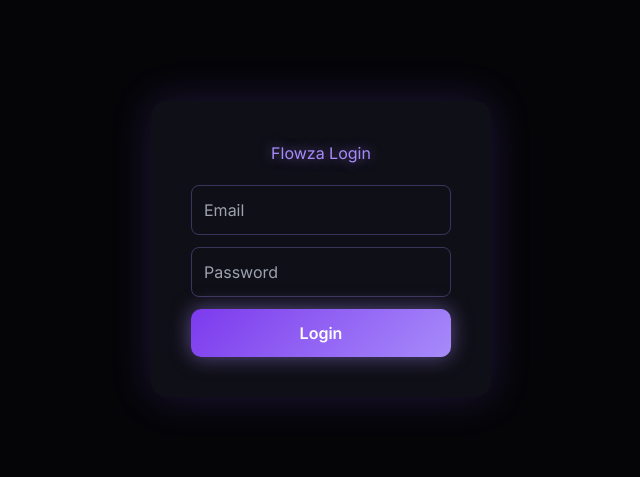
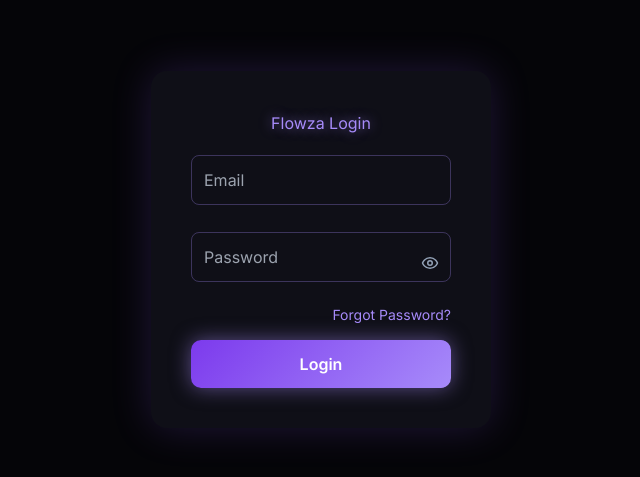
Before and after one commit to fedevelvarde08-code/flowza, a Next.js app: page /login in a window 1280 px wide. Shown: the part 151-628 px from the top of the page, without its empty margins (319-959 px from the left). Built offline with nearby package versions, Linux system fonts and the light colour scheme; no server answers.

Commit message:
add forget password and eyebutton

```diff
--- a/app/(dashboard)/dashboard/overview/page.tsx
+++ b/app/(dashboard)/dashboard/overview/page.tsx
@@ -3,18 +3,8 @@
 import { useEffect, useMemo, useState } from "react";
 import Link from "next/link";
 import {
-  ArrowDown,
-  ArrowUp,
-  BarChart3,
-  Calendar,
-  ChevronDown,
-  Download,
-  IndianRupee,
-  Info,
-  RefreshCcw,
-  Wallet,
-  Clock3,
-  Percent,
+  ArrowDown, ArrowUp, BarChart3, Calendar, ChevronDown, Download,
+  IndianRupee, Info, RefreshCcw, Wallet, Clock3, Percent,
 } from "lucide-react";
 import { supabase } from "@/lib/supabase";
 import { getBusinessId } from "@/lib/getBusinessId";
@@ -148,11 +138,7 @@ export default function OverviewPage() {
         })
         .reduce((sum, c) => sum + Number(c.amount_paid || 0), 0);
 
-      return {
-        month,
-        value,
-        active: index === selectedMonth,
-      };
+      return { month, value, active: index === selectedMonth };
     });
 
     return {
@@ -240,9 +226,7 @@ export default function OverviewPage() {
               className="appearance-none rounded-lg border border-slate-800 bg-[#0b111a] py-2 pl-9 pr-8 text-xs outline-none"
             >
               {availableYears.map((year) => (
-                <option key={year} value={year}>
-                  Year {year}
-                </option>
+                <option key={year} value={year}>Year {year}</option>
               ))}
             </select>
             <ChevronDown size={14} className="pointer-events-none absolute right-3 top-1/2 -translate-y-1/2 text-slate-400" />
@@ -256,9 +240,7 @@ export default function OverviewPage() {
               className="appearance-none rounded-lg border border-slate-800 bg-[#0b111a] py-2 pl-9 pr-8 text-xs outline-none"
             >
               {months.map((month, index) => (
-                <option key={month} value={index}>
-                  Month {month}
-                </option>
+                <option key={month} value={index}>Month {month}</option>
               ))}
             </select>
             <ChevronDown size={14} className="pointer-events-none absolute right-3 top-1/2 -translate-y-1/2 text-slate-400" />
@@ -317,9 +299,9 @@ function RevenueChart({
   setChartType: (type: "bar" | "table") => void;
   onDownload: () => void;
 }) {
-  const maxValue = Math.max(...data.map((d) => d.value), 100000);
-  const roundedMax = Math.ceil(maxValue / 100000) * 100000;
+  const maxRevenue = 2000000; // fixed 20 lakh max
   const chartHeight = 410;
+ const yAxisLabels = [20, 18, 16, 14, 12, 10, 8, 6, 4, 2, 0];
 
   return (
     <div className="h-full rounded-xl border border-slate-800/80 bg-[#0b111a] p-4 shadow-[0_0_20px_rgba(0,0,0,0.25)]">
@@ -356,20 +338,20 @@ function RevenueChart({
       </div>
 
       {chartType === "bar" ? (
-        <div className="relative h-[500px] pl-12 pr-2 pt-4">
-          {[6, 5, 4, 3, 2, 1, 0].map((n) => (
+        <div className="relative h-[500px] pl-14 pr-2 pt-4">
+          {yAxisLabels.map((label) => (
             <div
-              key={n}
-              className="absolute left-12 right-2 border-t border-slate-800/70"
-              style={{ top: `${24 + ((6 - n) / 6) * chartHeight}px` }}
+              key={label}
+              className="absolute left-14 right-2 border-t border-slate-800/70"
+              style={{ top: `${24 + ((20 - label) / 20) * chartHeight}px` }}
             >
-              <span className="absolute -left-11 -top-2 text-[11px] text-slate-400">
-                {n === 0 ? "₹0" : `₹${Math.round((roundedMax / 100000) * (n / 6))}L`}
+              <span className="absolute -left-12 -top-2 text-[11px] text-slate-400">
+                ₹{label}L
               </span>
             </div>
           ))}
 
-          <div className="absolute bottom-5 left-12 right-2 top-6 z-10 flex items-end justify-between gap-3">
+          <div className="absolute bottom-5 left-14 right-2 top-6 z-10 flex items-end justify-between gap-3">
             {data.map((item) => (
               <div key={item.month} className="relative flex h-full flex-1 flex-col items-center justify-end gap-2">
                 <div
@@ -378,7 +360,9 @@ function RevenueChart({
                       ? "bg-gradient-to-t from-blue-600 to-violet-400"
                       : "bg-gradient-to-t from-blue-950 to-cyan-500"
                   }`}
-                  style={{ height: `${Math.max((item.value / roundedMax) * chartHeight, item.value > 0 ? 8 : 0)}px` }}
+                  style={{
+                    height: `${Math.max((item.value / maxRevenue) * chartHeight, item.value > 0 ? 8 : 0)}px`,
+                  }}
                 />
                 <p className="text-[11px] text-slate-400">{item.month}</p>
               </div>
--- a/app/login/page.tsx
+++ b/app/login/page.tsx
@@ -1,5 +1,5 @@
 "use client";
-
+import { Eye, EyeOff } from "lucide-react";
 import { useState } from "react";
 import { createClient } from "@/lib/supabase/client";
 import { useRouter } from "next/navigation";
@@ -7,7 +7,7 @@ import { useRouter } from "next/navigation";
 export default function LoginPage() {
   const router = useRouter();
   const supabase = createClient();
-
+const [showPassword, setShowPassword] = useState(false);
   const [email, setEmail] = useState("");
   const [password, setPassword] = useState("");
 
@@ -27,7 +27,22 @@ export default function LoginPage() {
     router.push("/dashboard");
     router.refresh();
   }
+async function handleForgotPassword() {
+  if (!email) {
+    alert("Please enter your email first")
+    return
+  }
 
+  const { error } = await supabase.auth.resetPasswordForEmail(email, {
+    redirectTo: "http://localhost:3000/reset-password",
+  })
+
+  if (error) {
+    alert(error.message)
+  } else {
+    alert("Password reset email sent")
+  }
+}
   return (
     <div style={{
       height: "100vh",
@@ -59,14 +74,59 @@ export default function LoginPage() {
             onChange={(e) => setEmail(e.target.value)}
             style={inputStyle}
           />
+<div style={{ position: "relative", marginTop: "15px" }}>
+  <input
+    type={showPassword ? "text" : "password"}
+    placeholder="Password"
+    value={password}
+    onChange={(e) => setPassword(e.target.value)}
+    style={{
+      ...inputStyle,
+      paddingRight: "45px",
+    }}
+  />
 
-          <input
-            type="password"
-            placeholder="Password"
-            value={password}
-            onChange={(e) => setPassword(e.target.value)}
-            style={inputStyle}
-          />
+  <button
+    type="button"
+    onClick={() => setShowPassword(!showPassword)}
+    style={{
+      position: "absolute",
+      right: "12px",
+      top: "50%",
+      transform: "translateY(-50%)",
+      background: "transparent",
+      border: "none",
+      cursor: "pointer",
+      color: "#94a3b8",
+    }}
+  >
+    {showPassword ? <EyeOff size={18} /> : <Eye size={18} />}
+  </button>
+</div>
+
+<div
+  style={{
+    display: "flex",
+    justifyContent: "flex-end",
+    marginTop: "10px",
+    marginBottom: "15px",
+  }}
+>
+  <button
+    type="button"
+    onClick={handleForgotPassword}
+    style={{
+      background: "transparent",
+      border: "none",
+      color: "#a78bfa",
+      cursor: "pointer",
+      fontSize: "14px",
+    }}
+  >
+    Forgot Password?
+  </button>
+</div>
+
 
           <button style={btnStyle}>Login</button>
         </form>
```
